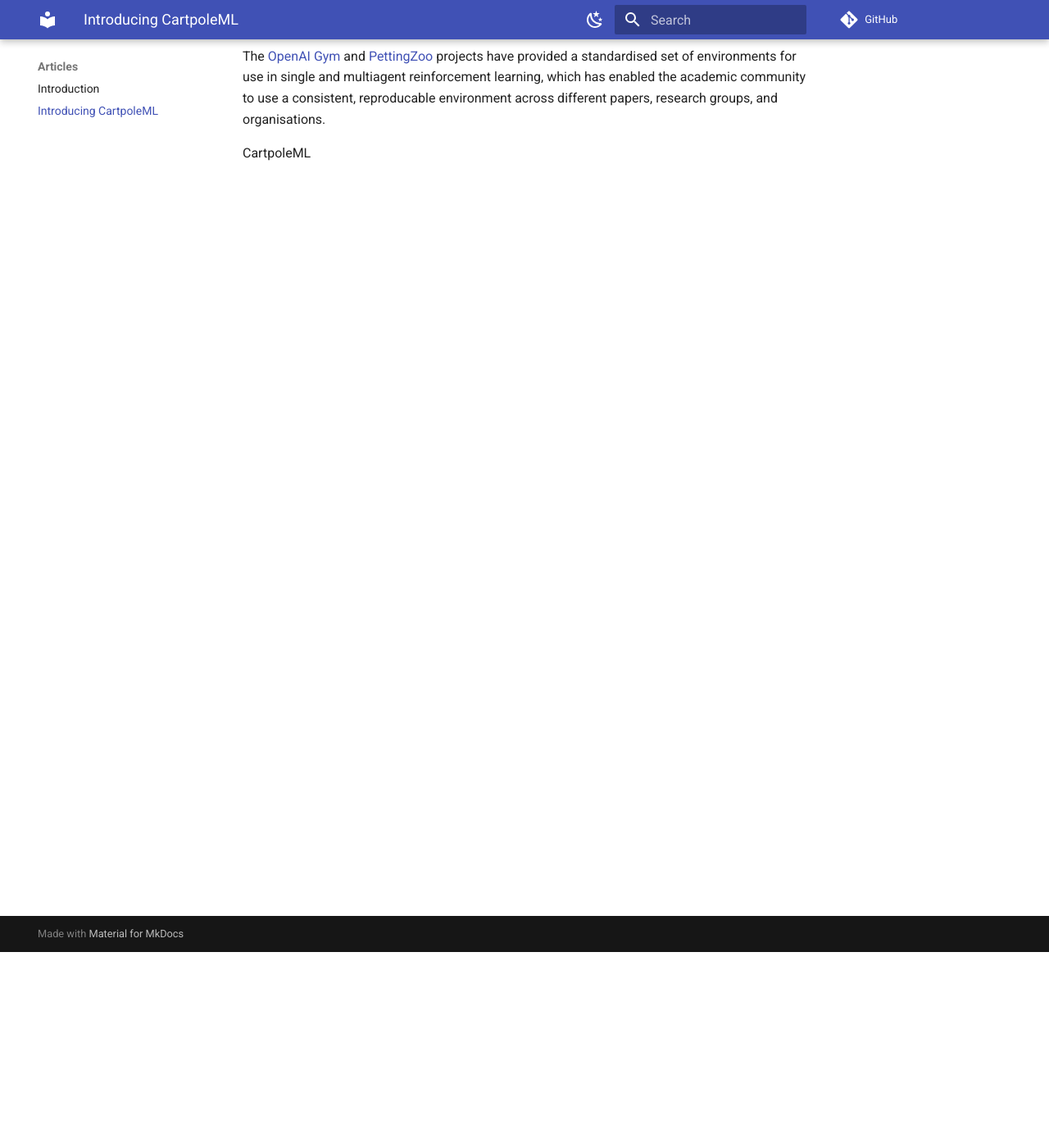
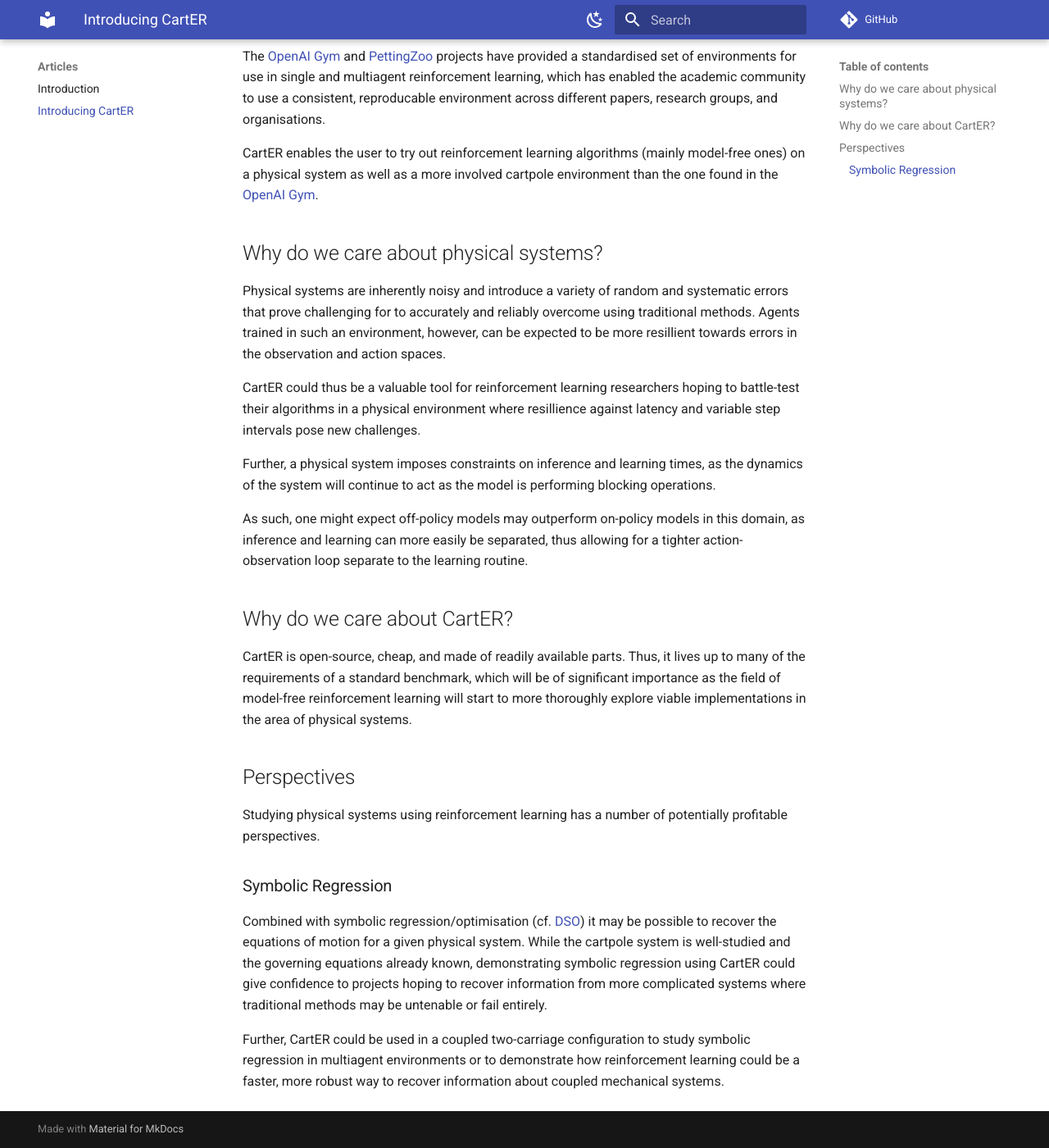
Before and after one commit to JeppeKlitgaard/CartER, an MkDocs documentation site: the page built from docs/articles/introducing_carter.md, in a window 1280 px wide and 1400 px high, scrolled down 239 px. Shown: the whole window at 82% size. Built offline with MkDocs 1.6.1 and Material for MkDocs 9.7.7, drawn with Linux system fonts in a browser that asks for light colours; comment, search, counter and statistics services are not loaded; some of the changed text lies outside the part shown.

Commit message:
Docs: Article motivating CartER

```diff
--- a/docs/articles/introducing_carter.md
+++ b/docs/articles/introducing_carter.md
@@ -1,6 +1,6 @@
-# Introducing CartpoleML
+# Introducing CartER
 
-CartpoleML is a physical experimental setup for the development and exploration
+CartER is a physical experimental setup for the development and exploration
 of reinforcement learning algorithms in a reproducable, accessible way.
 
 The [OpenAI Gym] and [PettingZoo] projects have provided a standardised set of environments
@@ -8,8 +8,53 @@
 enabled the academic community to use a consistent, reproducable environment
 across different papers, research groups, and organisations.
 
-CartpoleML
+CartER enables the user to try out reinforcement learning algorithms (mainly model-free ones)
+on a physical system as well as a more involved cartpole environment than the one
+found in the [OpenAI Gym].
+
+## Why do we care about physical systems?
+
+Physical systems are inherently noisy and introduce a variety of random and
+systematic errors that prove challenging for to accurately and reliably overcome using
+traditional methods. Agents trained in such an environment, however, can be expected
+to be more resillient towards errors in the observation and action spaces.
+
+CartER could thus be a valuable tool for reinforcement learning researchers hoping to
+battle-test their algorithms in a physical environment where resillience against
+latency and variable step intervals pose new challenges.
+
+Further, a physical system imposes constraints on inference and learning times, as the
+dynamics of the system will continue to act as the model is performing blocking operations.
+
+As such, one might expect off-policy models may outperform on-policy models in this domain,
+as inference and learning can more easily be separated, thus allowing for a tighter
+action-observation loop separate to the learning routine.
+
+## Why do we care about CartER?
+
+CartER is open-source, cheap, and made of readily available parts. Thus, it lives up to many
+of the requirements of a standard benchmark, which will be of significant importance as the field
+of model-free reinforcement learning will start to more thoroughly explore viable implementations
+in the area of physical systems.
+
+## Perspectives
+
+Studying physical systems using reinforcement learning has a number of potentially profitable
+perspectives.
+
+### Symbolic Regression
+
+Combined with symbolic regression/optimisation (cf. [DSO]) it may be possible to recover the equations of
+motion for a given physical system. While the cartpole system is well-studied and the governing equations
+already known, demonstrating symbolic regression using CartER could give confidence to projects hoping
+to recover information from more complicated systems where traditional methods may be untenable or
+fail entirely.
+
+Further, CartER could be used in a coupled two-carriage configuration to study symbolic regression
+in multiagent environments or to demonstrate how reinforcement learning could be a faster, more robust way
+to recover information about coupled mechanical systems.
 
 
 [OpenAI Gym]: https://gym.openai.com/
 [PettingZoo]: https://www.pettingzoo.ml/
+[DSO]: https://github.com/brendenpetersen/deep-symbolic-optimization
```
